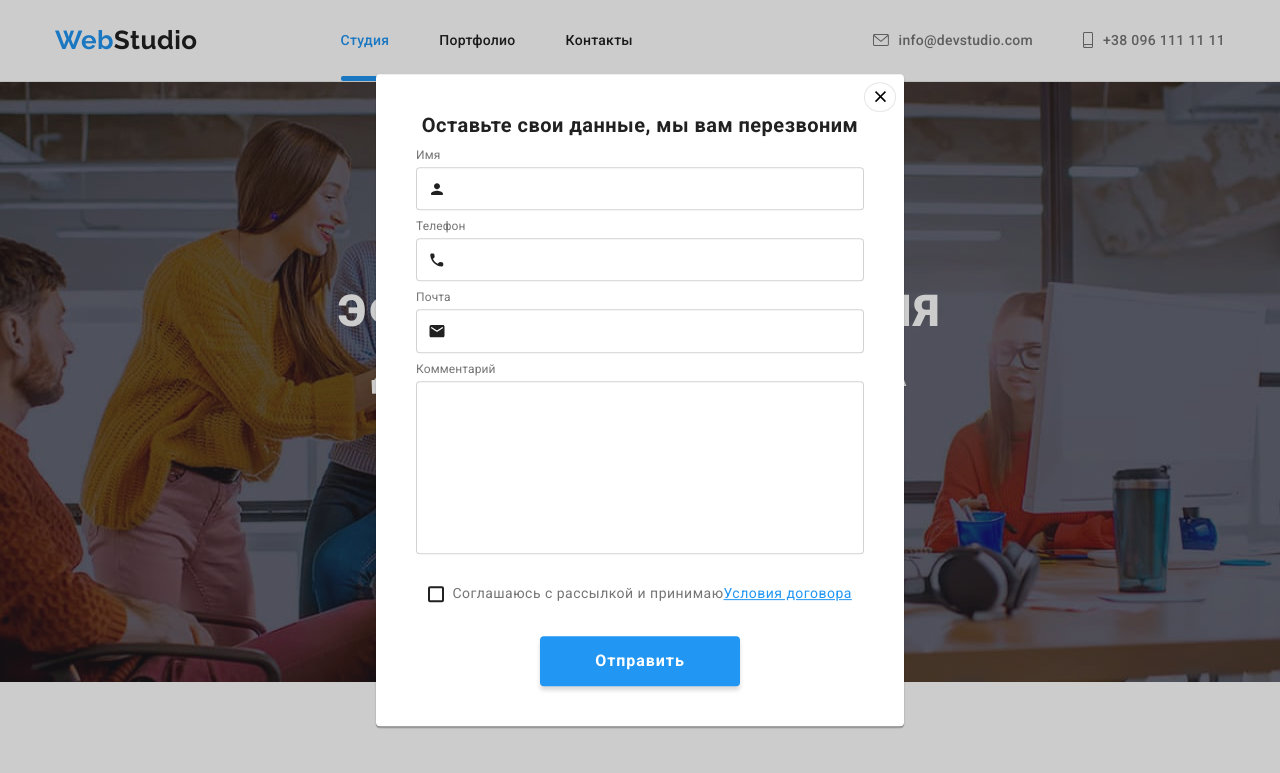
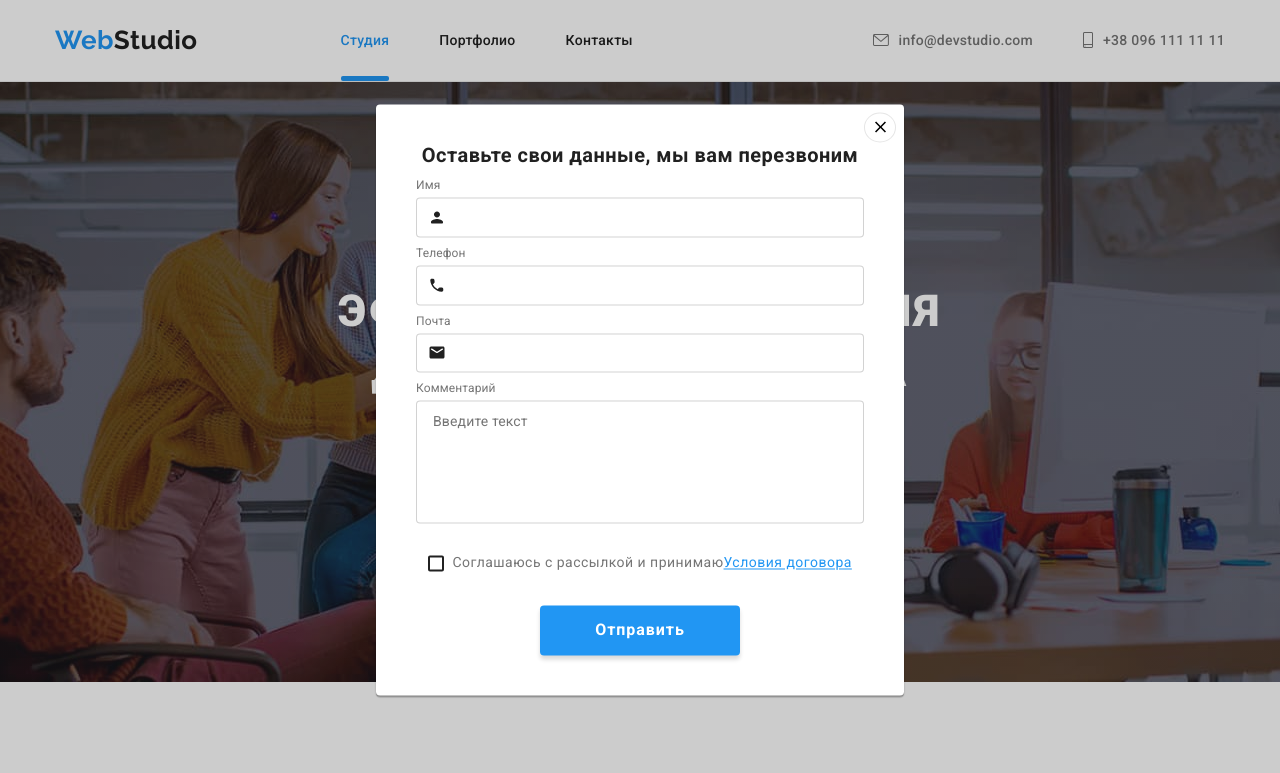
Before and after one commit to VVariychuk/goit-markup-hw-06, a plain HTML site: page index.html in a window 1280 px wide. Both pictures are taken after a click on the button "Заказать услугу". Shown: the top 773 px of the page. Drawn offline with nearby package versions, Linux system fonts and the light colour scheme.

Commit message:
редакция инпутов для подгона размеров модалки

```diff
--- a/css/styles.css
+++ b/css/styles.css
@@ -217,6 +217,7 @@ ul img {
   width: 100%;
   height: 100%;
   background-color: rgba(0, 0, 0, 0.2);
+  z-index: 99;
 
   opacity: 1;
 
@@ -246,7 +247,7 @@ ul img {
   box-shadow: 0px 1px 3px rgba(0, 0, 0, 0.12), 0px 1px 1px rgba(0, 0, 0, 0.14),
     0px 2px 1px rgba(0, 0, 0, 0.2);
   border-radius: 4px;
-
+  z-index: 99;
   transform: translate(-50%, -50%) scale(1);
 
   transition: transform 250ms cubic-bezier(0.4, 0, 0.2, 1);
@@ -308,8 +309,11 @@ ul img {
 }
 
 .form-list > input {
-  padding: 11px 11px 11px 42px;
-  font: inherit;
+  padding: 12px 12px 12px 42px;
+  font-weight: normal;
+  font-size: 12px;
+  line-height: 1.15;
+  letter-spacing: 0.01em;
   border: 1px solid rgba(33, 33, 33, 0.2);
   box-sizing: border-box;
   border-radius: 4px;
@@ -391,8 +395,15 @@ ul img {
   border: 1px solid rgba(33, 33, 33, 0.2);
   box-sizing: border-box;
   border-radius: 4px;
+  font-size: 14px;
+  line-height: 1.15;
+  letter-spacing: 0.01em;
 
   transition: border 250ms cubic-bezier(0.4, 0, 0.2, 1);
+}
+
+.comment:placeholder-shown {
+  color: rgba(117, 117, 117, 0.5);
 }
 
 .appeal {
--- a/index.html
+++ b/index.html
@@ -100,7 +100,7 @@
                 </li>
                 <li class="form-list">
                   <label for="comment">Комментарий</label>
-                  <textarea class="comment" name="comment" id="comment" rows="8"></textarea>
+                  <textarea class="comment" name="comment" id="comment" rows="6" placeholder="Введите текст"></textarea>
                 </li>
                 <li class="checkbox">
                   <label class="offer">
```
